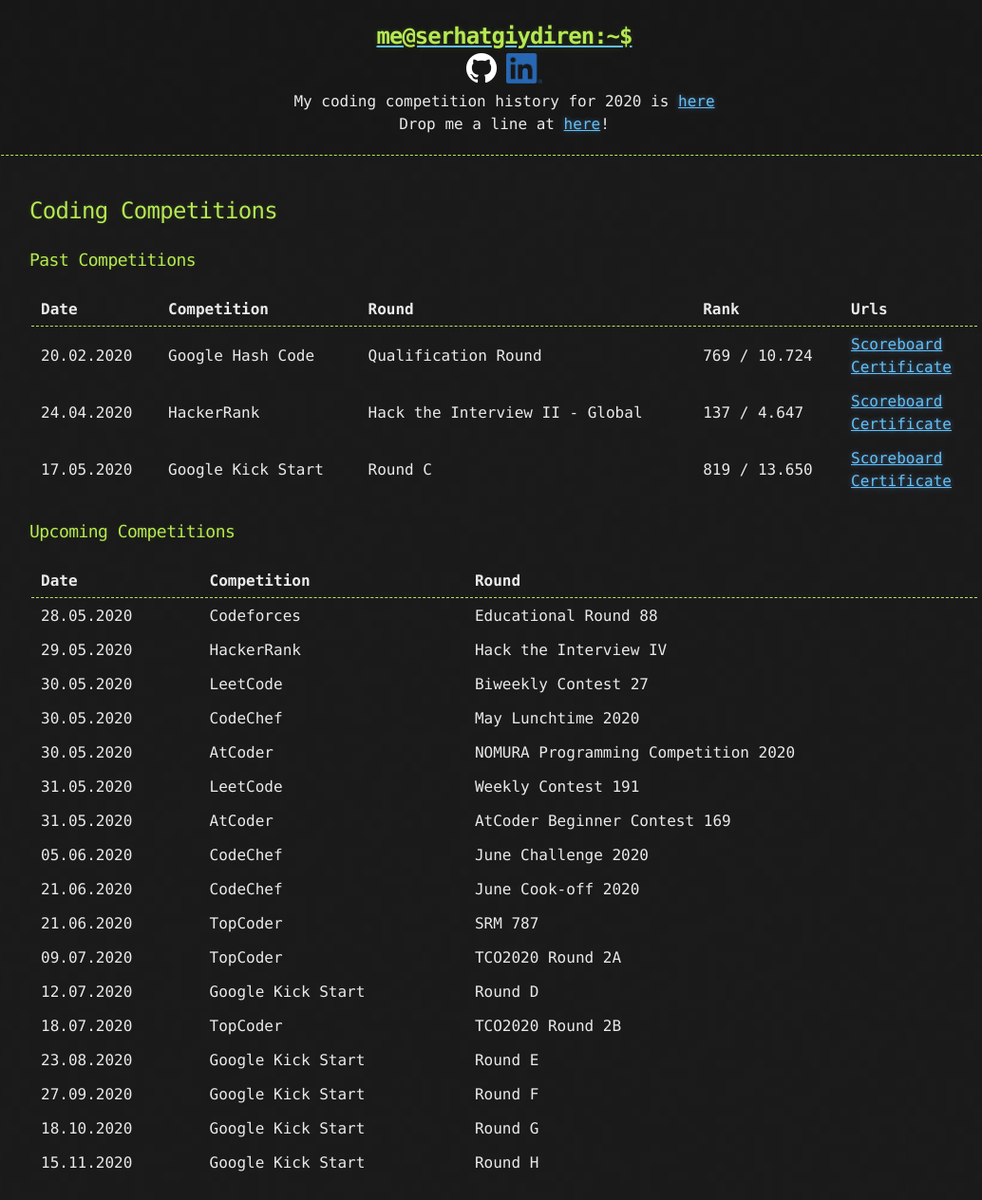
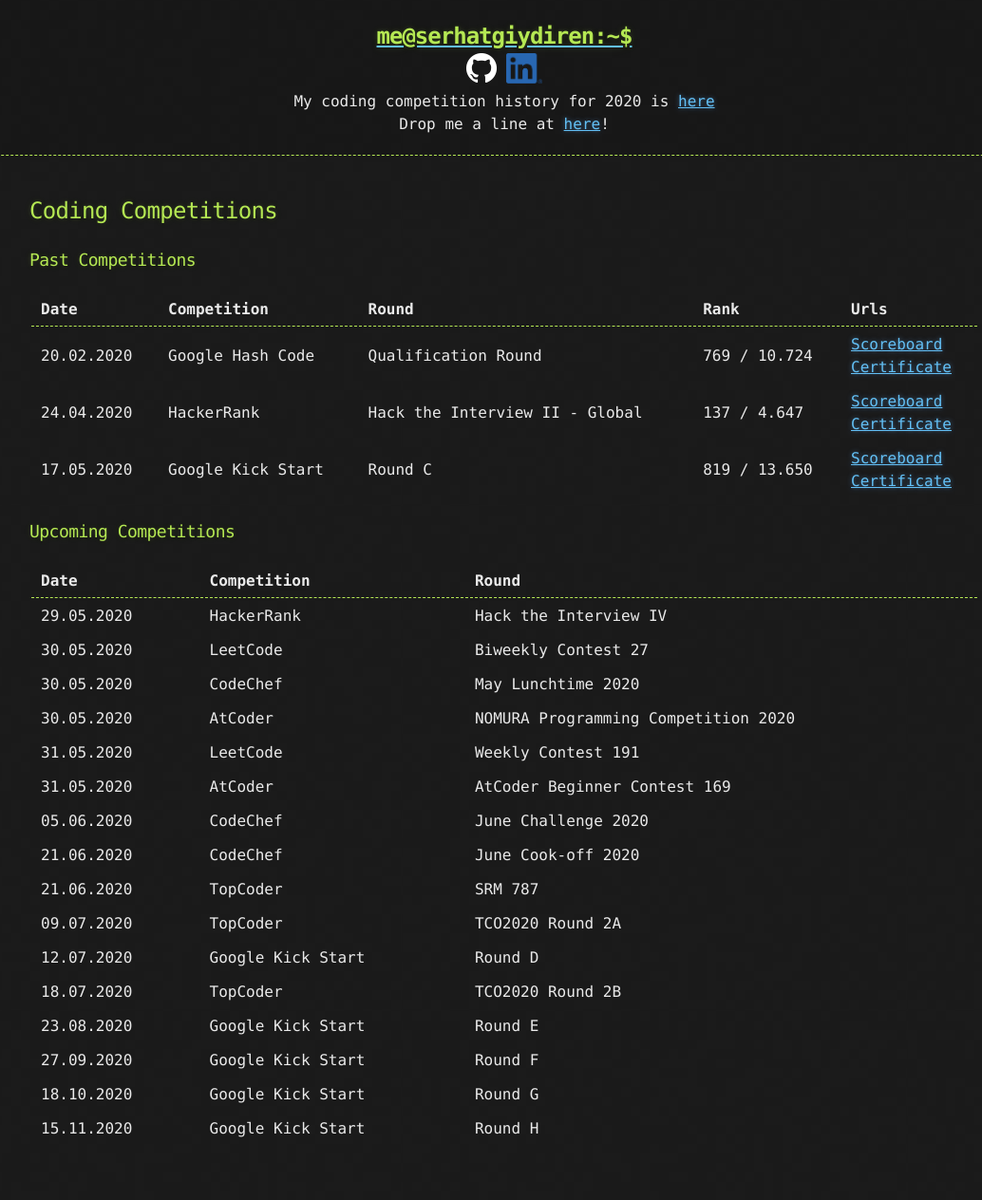
Before and after one commit to goodHunter27/serhatgiydiren.github.io, a Jekyll site: the page built from _posts/2020-01-07-coding-competitions.md, in a window 1280 px wide. Shown: the whole page at 95% size, without its empty margins (109-1143 px from the left). Built offline with Jekyll 4.4.1, drawn with Linux system fonts in a browser that asks for light colours; after the commit the page ends 1228 px from its top, so only the background shows below that.

Commit message:
Update 2020-01-07-coding-competitions.md

```diff
--- a/_posts/2020-01-07-coding-competitions.md
+++ b/_posts/2020-01-07-coding-competitions.md
@@ -15,7 +15,6 @@
 
 Date | Competition | Round
 ------------ | ------------- | -------------
-28.05.2020 | Codeforces | Educational Round 88
 29.05.2020 | HackerRank | Hack the Interview IV
 30.05.2020 | LeetCode | Biweekly Contest 27
 30.05.2020 | CodeChef | May Lunchtime 2020
```
